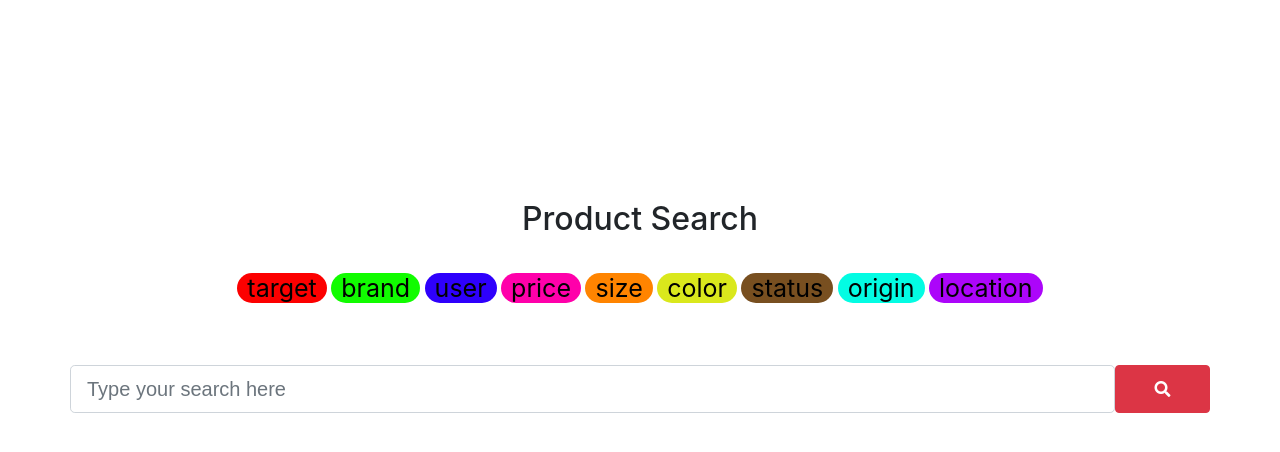
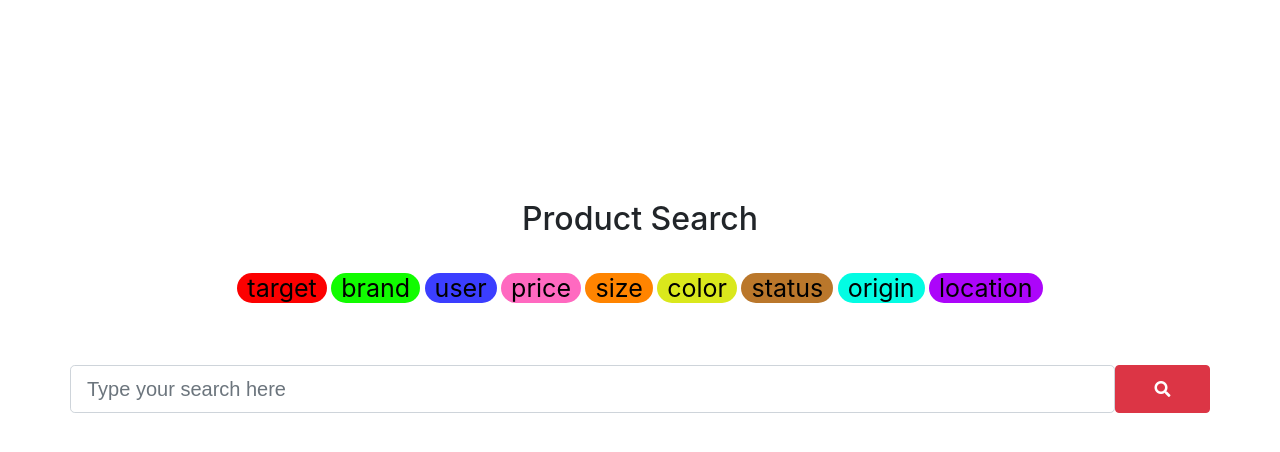
Before and after one commit to phangiang131/nckh, a Flask app: page /model in a window 1280 px wide. Shown: the top 452 px of the page. Run offline with Flask 2, Linux system fonts and the light colour scheme; some libraries are stand-ins or nearby versions.

Commit message:
minor change UI

```diff
--- a/templates/index_.html
+++ b/templates/index_.html
@@ -46,11 +46,11 @@
         <p align="center">
           <span class="tag rounded-pill" style="background-color: #fc0000;"><label class="tagged-text">target</label></span>
           <span class="tag rounded-pill" style="background-color: #11fc00;"><label class="tagged-text">brand</label></span>
-          <span class="tag rounded-pill" style="background-color: #2e00fc;"><label class="tagged-text">user</label></span>
-          <span class="tag rounded-pill" style="background-color: #ff00aa;"><label class="tagged-text">price</label></span>
+          <span class="tag rounded-pill" style="background-color: #3b3eff;"><label class="tagged-text">user</label></span>
+          <span class="tag rounded-pill" style="background-color: #ff69c0;"><label class="tagged-text">price</label></span>
           <span class="tag rounded-pill" style="background-color: #ff8400;"><label class="tagged-text">size</label></span>
           <span class="tag rounded-pill" style="background-color: #dae81c;"><label class="tagged-text">color</label></span>
-          <span class="tag rounded-pill" style="background-color: #784f20;"><label class="tagged-text">status</label></span>
+          <span class="tag rounded-pill" style="background-color: #ba772b;"><label class="tagged-text">status</label></span>
           <span class="tag rounded-pill" style="background-color: #03fce3;"><label class="tagged-text">origin</label></span>
           <span class="tag rounded-pill" style="background-color: #ac05fa;"><label class="tagged-text">location</label></span>
         </p>
@@ -74,13 +74,13 @@
       var tag_to_color = {
         "<target>": "#fc0000",
         "<brand>": "#11fc00",
-        "<user>": "#2e00fc",
-        "<price>": "#ff00aa",
+        "<user>": "#3b3eff",
+        "<price>": "#ff69c0",
         "<size>": "#ff8400",
         "<color>": "#dae81c",
-        "<status>": "#784f20",
+        "<status>": "#ba772b",
         "<origin>": "#03fce3",
-        "<location>": "#ac05fa"
+        "<loc>": "#ac05fa"
       };
 
       function submit(){
@@ -108,7 +108,12 @@
         console.log(tagged_dict);
         var displayTaggedSentence = new String();
         for (i=0; i<tagged_dict.length; i++) {
-          displayTaggedSentence += "<span class='tag rounded-pill' style='background-color: " + tag_to_color[tagged_dict[i][1]] + ";'><label class='tagged-text'>" + tagged_dict[i][0] + "</label></span>\n";
+          if (tagged_dict[i][1] != "") {
+            displayTaggedSentence += "<span class='tag rounded-pill' style='background-color: " + tag_to_color[tagged_dict[i][1]] + ";'><label class='tagged-text'>" + tagged_dict[i][0] + "</label></span>\n";
+          }
+          else {
+            displayTaggedSentence += "<label class='tag'>" + tagged_dict[i][0] + "</label>\n";
+          }
         }
         document.getElementById('tagged_sentence').innerHTML = displayTaggedSentence;
 
```
